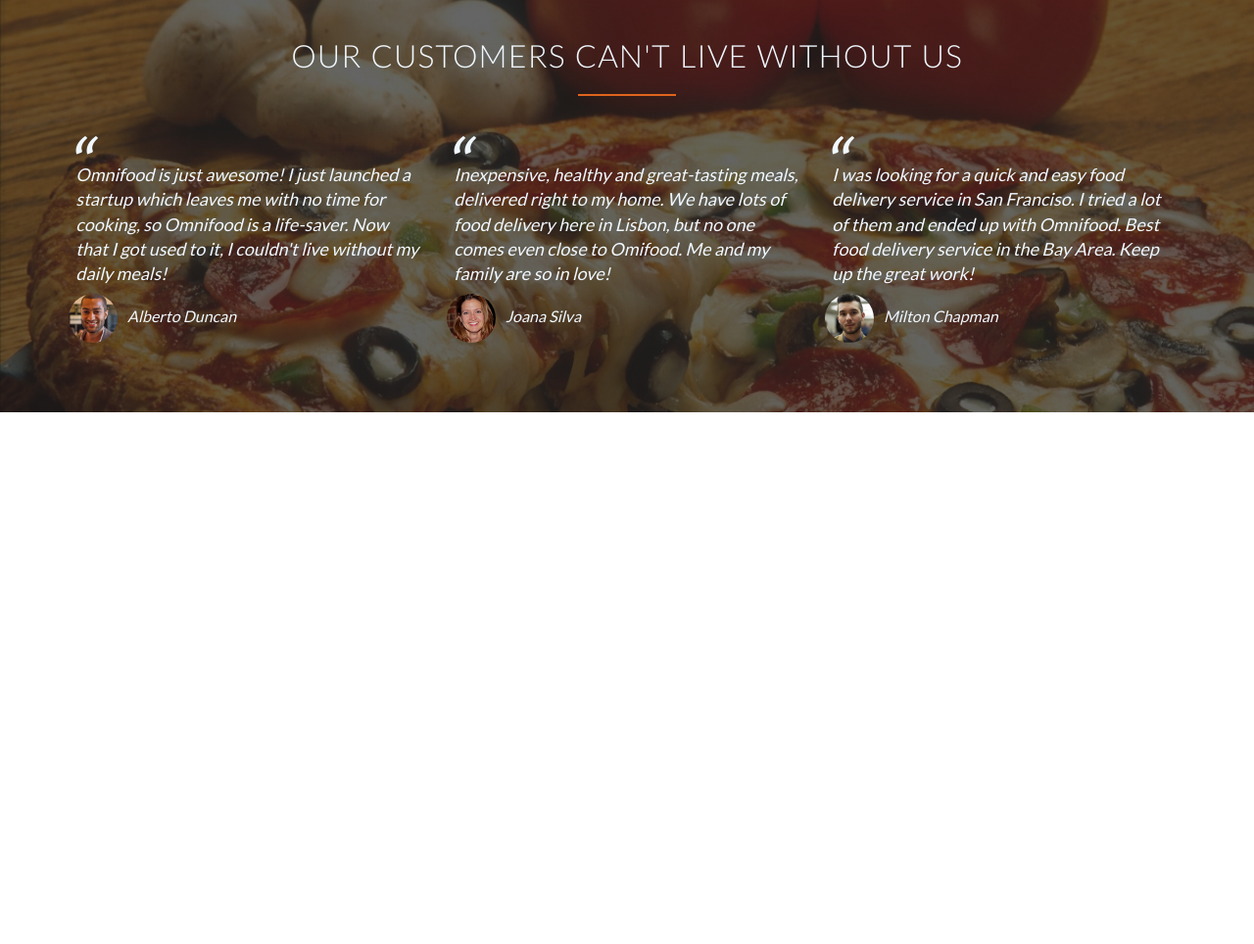
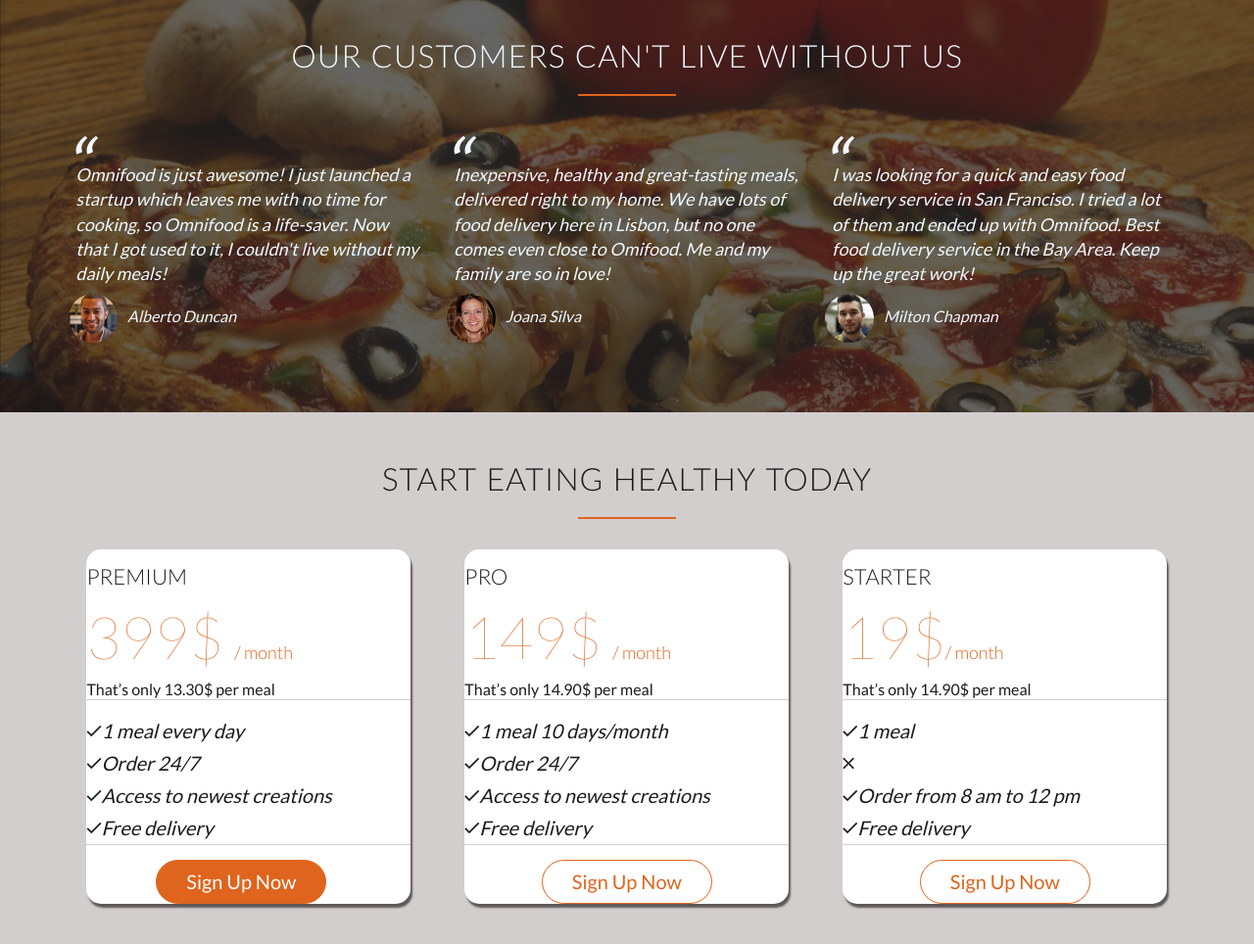
Before and after one commit to Pawasthi0512/Omnifood, a plain HTML site: page index.html in a window 1280 px wide. Shown: the part 3161-4125 px from the top of the page at 98% size. Before the commit the page ends 3582 px from the top, so only its background shows below. Drawn offline with Linux system fonts and the light colour scheme; files whose address does not match are found by name.

Commit message:
We have completed Sign Up section

```diff
--- a/index.html
+++ b/index.html
@@ -254,5 +254,85 @@
                 </div>
             </div>
         </section>
+        <!-- This section is sign up section  -->
+        <section class="section-plans">
+            <div class="row">
+                <h2>Start eating healthy today</h2>
+                <div class="row">
+                    <div class="col span-1-of-3">
+                        <div class="plan-box">
+                            <div>
+                                <h3>Premium</h3> <!-- Span is an attribute for text selection-->
+                                <p class="plan-price">399$ <span>/ month</span></p>
+                                <p class="plan-price-meal">That’s only 13.30$ per meal</p>
+                            </div>
+                            <div>
+                                <ul>
+                                    <li><i class="ion-android-done">1 meal every day</i></li>
+                                    <li><i class="ion-android-done">Order 24/7</i></li>
+                                    <li><i class="ion-android-done">Access to newest creations</i></li>
+                                    <li><i class="ion-android-done">Free delivery</i></li>
+                                </ul>
+                            </div>
+                            <div>
+                                <a href="#" class="btn btn-full">Sign Up Now</a>
+                            </div>
+                        </div>
+                    </div>
+                    <div class="col span-1-of-3">
+                        <div class="plan-box">
+                            <div>
+                                <h3>Pro</h3>
+                                <p class="plan-price">149$ <span>/ month</span></p>
+                                <p class="plan-price-meal">That’s only 14.90$ per meal</p>
+                            </div>
+                            <div>
+                                <ul>
+                                    <li><i class="ion-android-done">1 meal 10 days/month</i></li>
+                                    <li><i class="ion-android-done">Order 24/7</i></li>
+                                    <li><i class="ion-android-done">Access to newest creations</i></li>
+                                    <li><i class="ion-android-done">Free delivery</i></li>
+                                </ul>
+                            </div>
+                            <div>
+                                <a href="#" class="btn btn-ghost">Sign Up Now</a>
+                            </div>
+                        </div>
+                    </div>
+                    <div class="col span-1-of-3">
+                        <div class="plan-box">
+                            <div>
+                                <h3>Starter</h3>
+                                <p class="plan-price">19$<span>/ month</span></p>
+                                <p class="plan-price-meal">That’s only 14.90$ per meal</p>
+                            </div>
+                            <div>
+                                <ul>
+                                    <li><i class="ion-android-done">1 meal </i></li>
+                                    <li><i class="ion-android-close"></i></li>
+                                    <li><i class="ion-android-done">Order from 8 am to 12 pm</i></li>
+                                    <li><i class="ion-android-done">Free delivery</i></li>
+                                </ul>
+                            </div>
+                            <div>
+                                <a href="#" class="btn btn-ghost"> Sign Up Now</a>
+                            </div>
+                        </div>
+                    </div>
+                </div>
+            </div>
+        </section>
     </body>
 </html>
+
+
+<!--
+
+
+
+Plan 3: Starter
+19$ per meal
+1 meal
+Order from 8 am to 12 pm
+
+ -->
--- a/resources/css/style.css
+++ b/resources/css/style.css
@@ -304,7 +304,7 @@
     background-image: linear-gradient(rgba(34, 34, 34, 0.699),rgba(32, 32, 32, 0.699)), url(img/back-customers.jpg);
     background-size: cover;
     color: aliceblue;
-    background-attachment: fixed;
+    background-attachment: fixed;/* This will fix the background photo when we scroll slides*/
     padding-top: 30px;
 }
 blockquote{
@@ -316,8 +316,10 @@
     position: relative;
     margin-top: 30px;
 }
+/* IF WE HAVE USE ABSOLUTE POSITION THEN ITS PARENTS MUST HAS POSITION RELATIVE */
+/* This class is for quotation marks  */
 blockquote:before{
-    content: "\201c";
+    content: "\201c"; /*This code is obtain from internet and this is for quotes*/
     font-size: 400%;
     position: absolute;
     left: -5px;
@@ -327,11 +329,56 @@
 }
 cite{
     font-size: 80%;
-    display: block;
+    display: block; /*It will create cite as different box*/
 }
 cite img{
     height: 50px;
     border-radius: 50%;
     margin-right: 10px;
-    vertical-align: middle;
+    vertical-align: middle; /* This attribute aline whole box to vertically align*/
 }
+
+/*
+Sign Up section decoration
+*/
+.section-plans{
+    background-color: rgb(211, 206, 206);
+    padding: 30px;
+}
+.plan-box{
+    background-color: #fff;
+    width: 90%;
+    margin-left: 5%;
+    border-radius: 15px;
+    box-shadow: 2px 4px 2px rgb(94, 88, 88);
+
+}
+.plan-box div ul{
+    list-style: none;
+}
+.plan-box div ul li{
+    padding: 5px 0;
+    font-style: normal;
+}
+.plan-box div{
+    padding-top: 15px;
+    border-bottom: 1px solid rgb(211, 206, 206);
+}
+
+.plan-box div:last-child{
+    text-align: center;
+    border: 0px;
+}
+.plan-price{
+    font-size: 300%;
+    color: rgb(223, 100, 29);
+    font-weight: 100;
+    margin-bottom: 10px;
+}
+.plan-price span{
+    font-size: 30%;
+    font-weight: 300;
+}
+.plan-price-meal{
+    font-size: 80%;
+}
```
Also changed, not shown: 1 other file.
